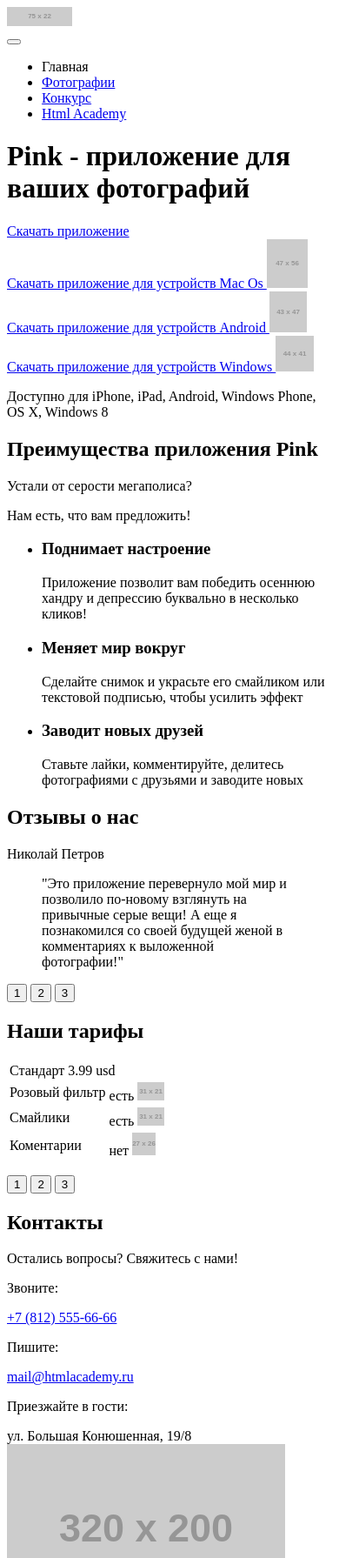
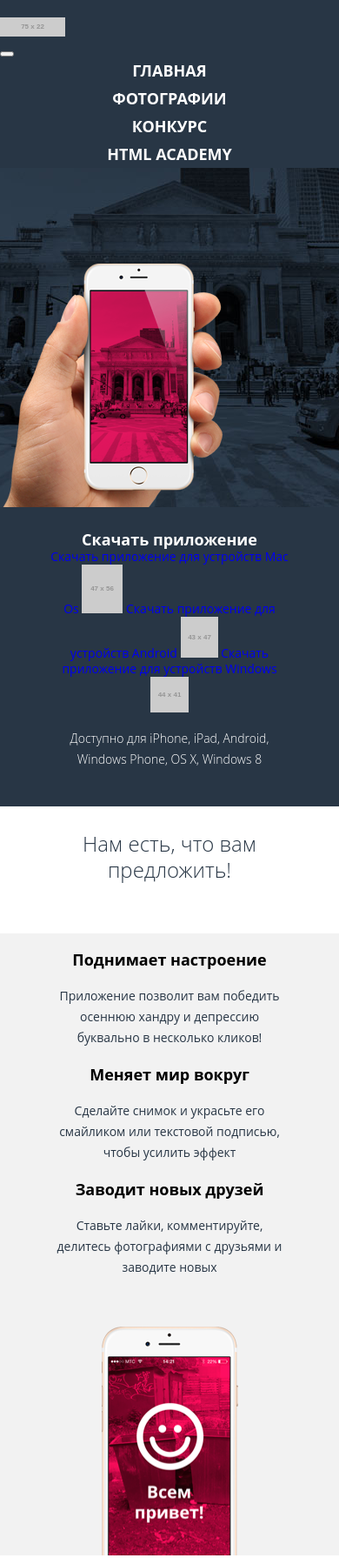
Before and after one commit to andrex002/443953-pink, a website: page index.html in a window 390 px wide. Shown: the top 1791 px of the page at 87% size. Drawn offline with nearby package versions, Linux system fonts and the light colour scheme; files that its build step writes are made by us from their sources; placeholder pictures from the web are drawn by us.

Commit message:
Выполнил верстку index.html на препроцесссоре

```diff
--- a/index.html
+++ b/index.html
@@ -3,13 +3,15 @@
   <head>
     <meta charset="utf-8">
     <title>Пинк - приложение</title>
+    <link href="css/normalize.css" rel="stylesheet">
+    <link href="css/style.css" rel="stylesheet">
   </head>
   <body>
     <header class="page-header">
       <a class="page-header__logo logo">
         <img class="logo__image" src="http://placehold.it/75x22" width="75" height="22" alt="Логотип приложения Пинк">
       </a>
-      <nav class="main-nav">
+      <nav class="page-header__main-nav main-nav">
         <button class="main-nav__toggle" type="button"></button>
         <div class="main-nav__wrapper">
           <ul class="main-nav__list menu-list">
@@ -28,10 +30,8 @@
           </ul>
         </div>
       </nav>
-    </header>
-    <main>
-      <h1 class="visually-hidden">Pink - приложение для ваших фотографий</h1>
-      <section class="download">
+      <section class="page-header__download">
+        <div class="download">
           <a class="download__app button" href="#">Скачать приложение</a>
           <div class="download__platform platform">
             <a class="platform__link" href="#">Скачать приложение для устройств Mac Os
@@ -45,11 +45,18 @@
             </a>
           </div>
           <p class="download__annotation">Доступно для iPhone, iPad, Android, Windows Phone, OS X, Windows 8</p>
+        </div>
       </section>
+    </header>
+    <main>
+      <h1 class="visually-hidden">Pink - приложение для ваших фотографий</h1>
+
       <section class="advantages">
         <h2 class="visually-hidden">Преимущества приложения Pink</h2>
-        <p class="advantages__text">Устали от серости мегаполиса?</p>
-        <p class="advantages__text">Нам есть, что вам предложить!</p>
+        <p class="advantages__text">
+          <span>Устали от серости мегаполиса?</span>
+          <span>Нам есть, что вам предложить!</span>
+        </p>
         <ul class="advantages__list">
           <li class="advantages__item">
             <h3 class="advantages__title">Поднимает настроение</h3>
@@ -115,7 +122,7 @@
     <footer class="page-footer">
       <div class="page-footer__contacts contacts">
         <h2 class="visually-hidden">Контакты</h2>
-        <p class="contacts__title">Остались вопросы? Свяжитесь с нами!</p>
+        <p class="contacts__title">Остались вопросы?<br>Свяжитесь с нами!</p>
         <div class="contacts__item">
           <p class="contacts__action">Звоните:</p>
           <a class="contacts__link" href="tel:+78125556666">+7 (812) 555-66-66</a>
@@ -126,7 +133,7 @@
         </div>
         <div class="contacts__item">
           <p class="contacts__action">Приезжайте в гости:</p>
-          <a class="contacts__link">ул. Большая Конюшенная, 19/8</a>
+          <a class="contacts__link">ул. Большая<br>Конюшенная, 19/8</a>
 
         </div>
       </div>
--- /dev/null
+++ b/less/advantages.less
@@ -0,0 +1,38 @@
+.advantages {
+  text-align: center;
+  background-color: #f2f2f2;
+  &__text {
+    margin: 0;
+    font-size: 24px;
+    line-height: 30px;
+    font-weight: 300;
+    padding-top: 44px;
+    padding-bottom: 30px;
+    background-color: #ffffff;
+    & span {
+      .center-mobile;
+      display: block;
+      margin-bottom: 28px;
+    }
+  }
+  &__list {
+    .ul-reset;
+    background-image: url("../img/iphone-screen-mobile@1x.png");
+    background-repeat: no-repeat;
+    background-position: center 115%;
+    padding-bottom: 305px;
+  }
+  &__item {
+    .center-mobile;
+  }
+  &__title {
+    font-size: 18px;
+    line-height: 24px;
+    color: #000000;
+    font-weight: 700;
+  }
+  &__description {
+    line-height: 24px;
+
+  }
+}
--- /dev/null
+++ b/less/button.less
@@ -0,0 +1,12 @@
+.button {
+  font-size: 18px;
+  color: #ffffff;
+  font-weight: 700;
+  &:hover,
+  &:focus {
+    color: #d22856;
+  }
+  &:active {
+    color: rgba(210, 40, 86, 0.3);
+  }
+}
--- /dev/null
+++ b/less/contacts.less
@@ -0,0 +1,23 @@
+.contacts {
+  text-align: center;
+  padding-top: 44px;
+  &__title {
+    font-size: 24px;
+    line-height: 30px;
+    font-weight: 300;
+  }
+  &__item {
+
+  }
+  &__action {
+    font-size: 18px;
+    line-height: 24px;
+    font-weight: 700;
+  }
+  &__link {
+    font-size: 24px;
+    line-height: 30px;
+    font-weight: 300;
+    color: #d22856;
+  }
+}
--- /dev/null
+++ b/less/download.less
@@ -0,0 +1,14 @@
+.download {
+  text-align: center;
+  padding-top: 28px;
+  padding-bottom: 28px;
+  .center-mobile;
+  &__app {
+
+  }
+  &__annotation {
+  color: #ffffff;
+  line-height: 24px;
+  font-weight: 300;
+  }
+}
--- /dev/null
+++ b/less/logo.less
@@ -0,0 +1,3 @@
+.logo {
+
+}
--- /dev/null
+++ b/less/main-nav.less
@@ -0,0 +1,13 @@
+.main-nav {
+  font-size: 18px;
+  color: #ffffff;
+  &__toogle {
+
+  }
+  &__wrapper {
+    text-align: center;
+  }
+  &__list {
+    .ul-reset;
+  }
+}
--- /dev/null
+++ b/less/map.less
@@ -0,0 +1,7 @@
+.map {
+  &__image {
+    margin: 0 auto;
+    width: 100%;
+    height: 200px;
+  }
+}
--- /dev/null
+++ b/less/menu-list.less
@@ -0,0 +1,23 @@
+.menu-list {
+  &__item {
+    background-color: @base-color;
+    &--active {
+
+    }
+  }
+  &__link {
+    text-transform: uppercase;
+    font-size: 18px;
+    line-height: 32px;
+    font-weight: 700;
+    color: #ffffff;
+    &:hover, &:focus {
+    color: #d22856;
+    }
+    &:active {
+    color: rgba(255, 255, 255, 0.3);
+    }
+
+  }
+
+}
--- /dev/null
+++ b/less/mixins.less
@@ -0,0 +1,10 @@
+.ul-reset() {
+  list-style: none;
+  margin: 0;
+  padding: 0;
+}
+
+.center-mobile() {
+  width: 280px;
+  margin: 0 auto;
+}
--- /dev/null
+++ b/less/page-footer.less
@@ -0,0 +1,5 @@
+.page-footer {
+  &__contacts {
+
+  }
+}
--- /dev/null
+++ b/less/page-header.less
@@ -0,0 +1,21 @@
+.page-header {
+  background-color: @base-color;
+  background-image: url("../img/iphone-hand-mobile@1x.png"), url("../img/bg-back-mobile@1x.jpg");
+  background-repeat: no-repeat, no-repeat;
+  background-position: 0 bottom, bottom;
+  padding-top: 20px;
+  position: relative;
+  &__logo {
+
+  }
+  &__main-nav {
+    padding-bottom: 395px;
+    margin-bottom: 235px;
+  }
+  &__download {
+    position: absolute;
+    bottom:-339px;
+    width: 100%;
+    background-color: @base-color;
+  }
+}
--- /dev/null
+++ b/less/rates.less
@@ -0,0 +1,38 @@
+.rates {
+  background-color: #f2f2f2;
+  padding-bottom: 46px;
+  &__list {
+  }
+  &__item {
+    width: 100%;
+    & tr {
+    background-color: #ffffff;
+    }
+
+  }
+  &__name {
+    background-color: @base-color;
+    font-size: 18px;
+    line-height: 30px;
+    color: #ffffff;
+    font-weight: bold;
+    text-transform: uppercase;
+    &--hit {
+
+    }
+    & span {
+    font-size: 24px;
+    font-weight: 300;
+    }
+  }
+  &__option {
+    line-height: 30px;
+    text-transform: uppercase;
+  }
+  &__available {
+
+  }
+  &__toggles {
+    text-align: center;
+  }
+}
--- /dev/null
+++ b/less/reviews.less
@@ -0,0 +1,20 @@
+.reviews {
+  text-align: center;
+  padding-top: 45px;
+  &__block {
+    .center-mobile;
+  }
+  &__autor {
+    font-size: 18px;
+    line-height: 30px;
+    color: #000000;
+    font-weight: 700;
+  }
+  &__text {
+    line-height: 30px;
+    margin: 0;
+  }
+  &__toggles {
+
+  }
+}
--- /dev/null
+++ b/less/scaffolding.less
@@ -0,0 +1,17 @@
+body {
+  min-width: 320px;
+  background-color: #ffffff;
+  font-size: 14px;
+  line-height: 18px;
+  font-family: "Open Sans", "Arial", sans-serif;
+  color: @base-color;
+}
+
+img {
+  max-width: 100%;
+  height: auto;
+}
+
+a {
+  text-decoration: none;
+}
--- /dev/null
+++ b/less/style.less
@@ -0,0 +1,17 @@
+@import "visually-hidden";
+@import "scaffolding";
+@import "variables";
+@import "mixins";
+@import "button";
+@import "page-header";
+@import "logo";
+@import "main-nav";
+@import "menu-list";
+@import "download";
+@import "advantages";
+@import "reviews";
+@import "rates";
+@import "toggles";
+@import "page-footer";
+@import "contacts";
+@import "map";
--- /dev/null
+++ b/less/toggles.less
@@ -0,0 +1,8 @@
+.toggles {
+  &__button {
+    &--active {
+
+    }
+
+  }
+}
--- /dev/null
+++ b/less/variables.less
@@ -0,0 +1 @@
+@base-color: #283645;
--- /dev/null
+++ b/less/visually-hidden.less
@@ -0,0 +1,10 @@
+.visually-hidden {
+  position: absolute;
+  overflow: hidden;
+  clip: rect(0 0 0 0);
+  height: 1px;
+  width: 1px;
+  margin: -1px;
+  padding: 0;
+  border: 0;
+}
```
Also changed, not shown: form.html (+10 -10 lines). Lines whose indentation alone changed are shown as unchanged.
